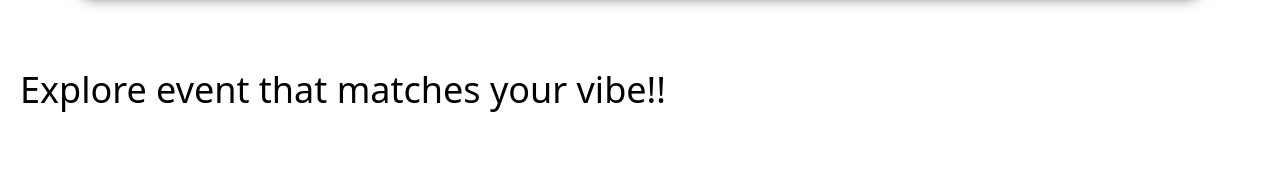
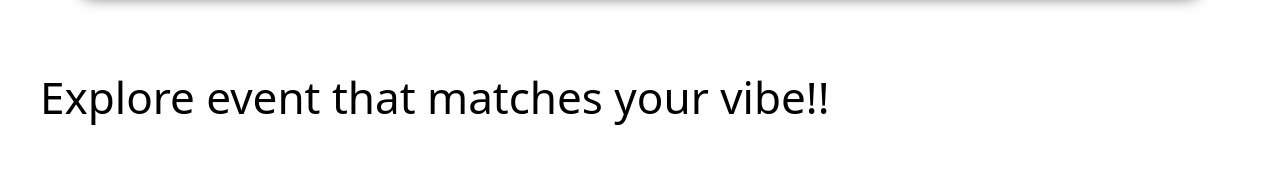
Before and after one commit to OikawaToru1/Eventora, a React (Vite) app in the folder eventora/: page / in a window 1280 px wide. Shown: the part 441-616 px from the top of the page. Built offline with nearby package versions, Linux system fonts and the light colour scheme.

Commit message:
Added Title component design

```diff
--- a/eventora/src/Components/Title.jsx
+++ b/eventora/src/Components/Title.jsx
@@ -2,7 +2,7 @@ import React from 'react'
 
 function Title({text}) {
   return (
-    <div className='h-10 text-4xl m-5'>
+    <div className=' text-4xl lg:text-[44px] m-7 leading-tight lg:ml-10  '>
         {
             text
         }
```
